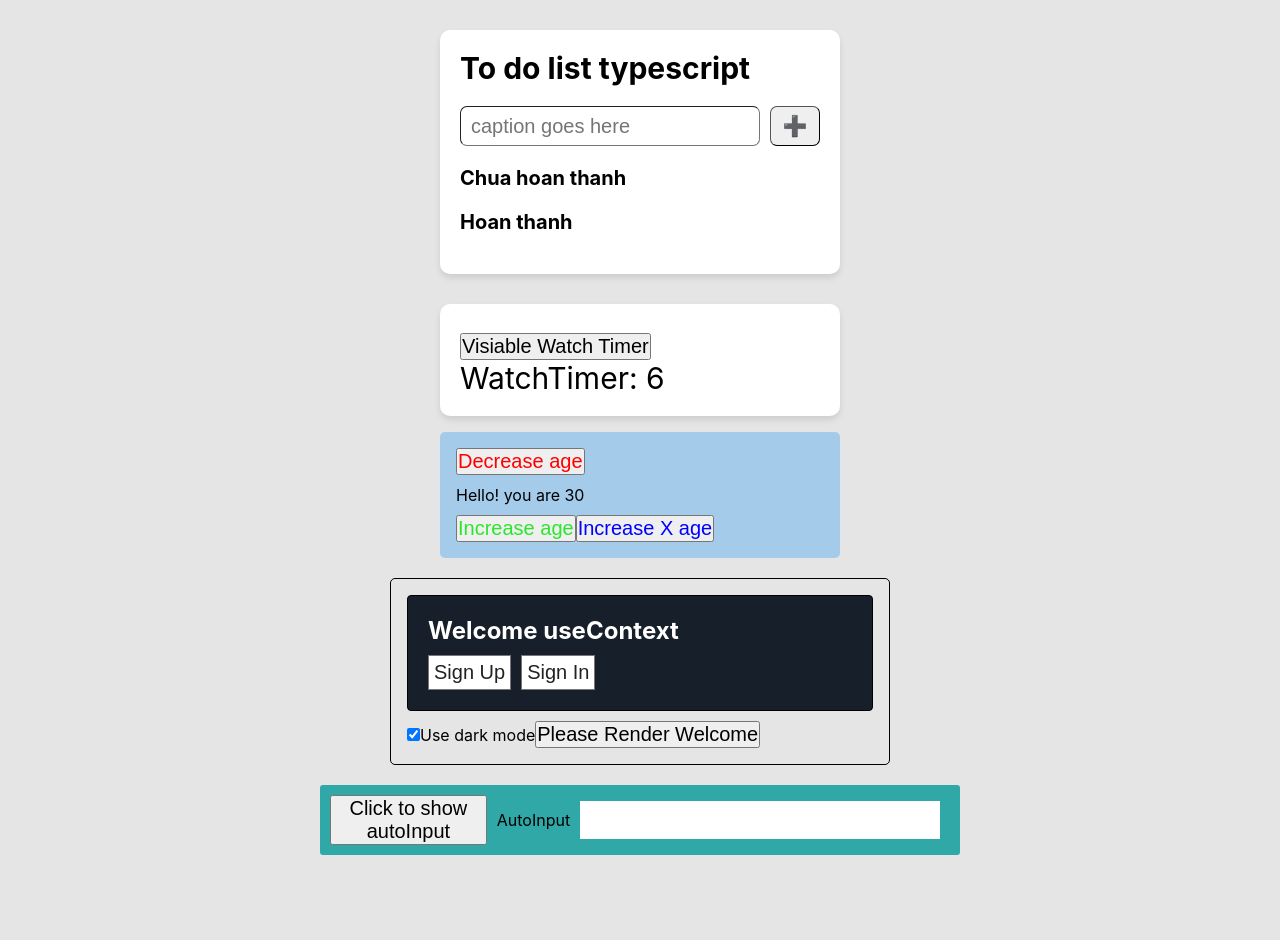
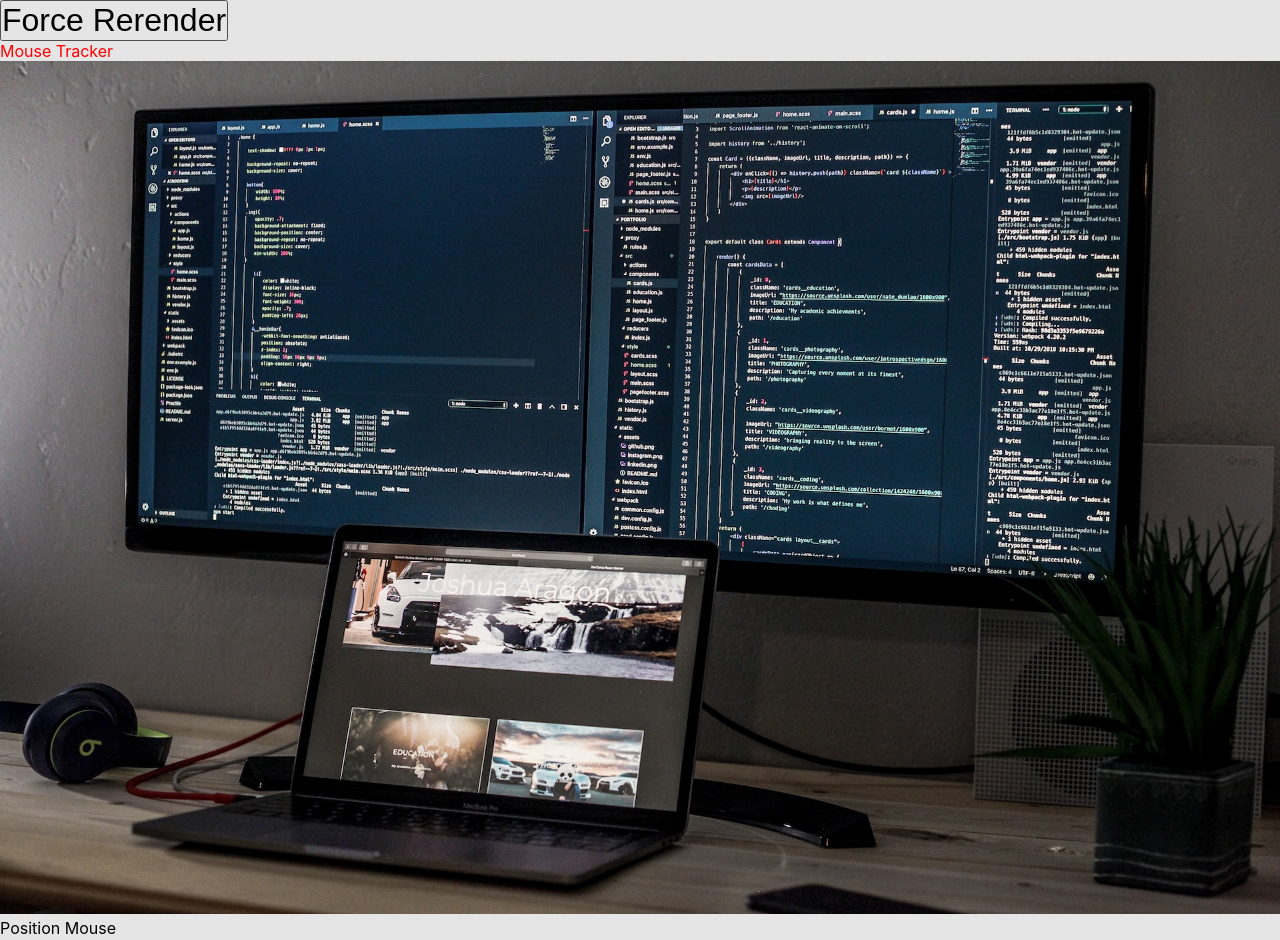
Before and after one commit to anhtuanbui30081997/TodoListTypeScript, a React (Create React App) app: page / in a window 1280 px wide. Shown: the top 940 px of the page. Built offline with nearby package versions, Linux system fonts and the light colour scheme.

Commit message:
study render props

```diff
--- a/src/App.tsx
+++ b/src/App.tsx
@@ -1,17 +1,41 @@
-import AutoInput from './components/AutoInput'
-import Counter from './components/Counter'
-import TodoList from './components/TodoList'
-import Watch from './components/Watch'
-import Welcome from './components/Welcome'
+import { useCallback, useEffect, useMemo, useRef, useState } from 'react'
+import Ads from './components/Ads'
+// import AutoInput from './components/AutoInput'
+// import Counter from './components/Counter'
+import MouseTracker from './components/MouseTracker'
+import { PositionType } from './components/MouseTracker/MouseTracker'
+// import TodoList from './components/TodoList'
+// import Watch from './components/Watch'
+// import Welcome from './components/Welcome'
+
+// const renderAds = (value: PositionType) => <Ads x={value.x} y={value.y} visible />
 
 function App() {
+  const [, render] = useState({})
+
+  // const renderAds = useCallback((value: PositionType) => <Ads x={value.x} y={value.y} visible />, [])
+  // const renderAds = useMemo(() => {
+  //   return (value: PositionType) => <Ads x={value.x} y={value.y} visible />
+  // }, [])
+
+  const renderAds = useRef<any>((value: PositionType) => <Ads x={value.x} y={value.y} visible />)
+
+  useEffect(() => {
+    renderAds.current = (value: PositionType) => <Ads x={value.x} y={value.y} visible />
+  }, [])
+
   return (
     <div style={{ height: '10000px' }}>
-      <TodoList />
+      {/* <TodoList />
       <Watch />
       <Counter />
       <Welcome />
-      <AutoInput />
+      <AutoInput /> */}
+      <div>
+        <button onClick={() => render({})}>Force Rerender</button>
+      </div>
+      <MouseTracker render={renderAds.current} />
+      {/* <Ads visible /> */}
     </div>
   )
 }
--- /dev/null
+++ b/src/components/Ads/Ads.tsx
@@ -0,0 +1,17 @@
+import websiteUI from '../../images/code.jpg'
+import { withMouseTracker } from '../MouseTracker/MouseTracker'
+
+export default function Ads({ x, y, visible }: { x: number; y: number; visible: boolean }) {
+  return (
+    <div>
+      <img src={websiteUI} alt='website ui' style={{ width: '100vw', height: 'auto' }} />
+      <p>Position Mouse</p>
+      <ul>
+        <li>x: {x}</li>
+        <li>y: {y}</li>
+      </ul>
+    </div>
+  )
+}
+
+// export default withMouseTracker(Ads)
--- /dev/null
+++ b/src/components/Ads/index.ts
@@ -0,0 +1,3 @@
+import Ads from './Ads'
+// withMouseTracker(Ads) se dc thay ten bang Ads
+export default Ads
--- a/src/components/AutoInput/AutoInput.tsx
+++ b/src/components/AutoInput/AutoInput.tsx
@@ -3,7 +3,7 @@ import styles from './autoInput.module.scss'
 
 const Input = forwardRef<{ type: () => void }>((props, ref) => {
   const [value, setValue] = useState<string>('')
-  const initialString = 'Thằng buối chàu học hành đến đâu rồi?'
+  const initialString = 'Thằng buối chàu học hành đến đâu rồi? Hoc hanh tu te vao'
   const inputRef = useRef<HTMLInputElement>(null)
 
   const type = () => {
--- /dev/null
+++ b/src/components/MouseTracker/MouseTracker.tsx
@@ -0,0 +1,44 @@
+import React, { useState } from 'react'
+
+export interface PositionType {
+  x: number
+  y: number
+}
+
+export function MouseTracker({ render }: { render: (value: PositionType) => JSX.Element }) {
+  const [position, setPosition] = useState<PositionType>({ x: 0, y: 0 })
+  const handleMouseMove = (event: React.MouseEvent<HTMLDivElement, MouseEvent>) => {
+    setPosition({
+      x: event.clientX,
+      y: event.clientY
+    })
+  }
+  console.log('MouseTracker')
+  return (
+    <div onMouseMove={handleMouseMove}>
+      <p style={{ color: 'red' }}>Mouse Tracker</p>
+      {render(position)}
+    </div>
+  )
+}
+
+export default React.memo(MouseTracker)
+
+// HOC
+export function withMouseTracker<T>(Component: React.ComponentType<T & PositionType>) {
+  return (props: Omit<T, keyof PositionType>) => {
+    const [position, setPosition] = useState<PositionType>({ x: 0, y: 0 })
+    const handleMouseMove = (event: React.MouseEvent<HTMLDivElement, MouseEvent>) => {
+      setPosition({
+        x: event.clientX,
+        y: event.clientY
+      })
+    }
+    return (
+      <div onMouseMove={handleMouseMove}>
+        <p style={{ color: 'red' }}>Mouse Tracker</p>
+        <Component {...(props as T)} {...position} />
+      </div>
+    )
+  }
+}
--- /dev/null
+++ b/src/components/MouseTracker/index.ts
@@ -0,0 +1,3 @@
+import MouseTracker from './MouseTracker'
+
+export default MouseTracker
--- a/src/index.css
+++ b/src/index.css
@@ -5,7 +5,7 @@
 }
 
 html {
-  font-size: 10px;
+  font-size: 16px;
   --font-size: 2rem;
 }
 
```
Also changed, not shown: src/images/code.jpg (added).
